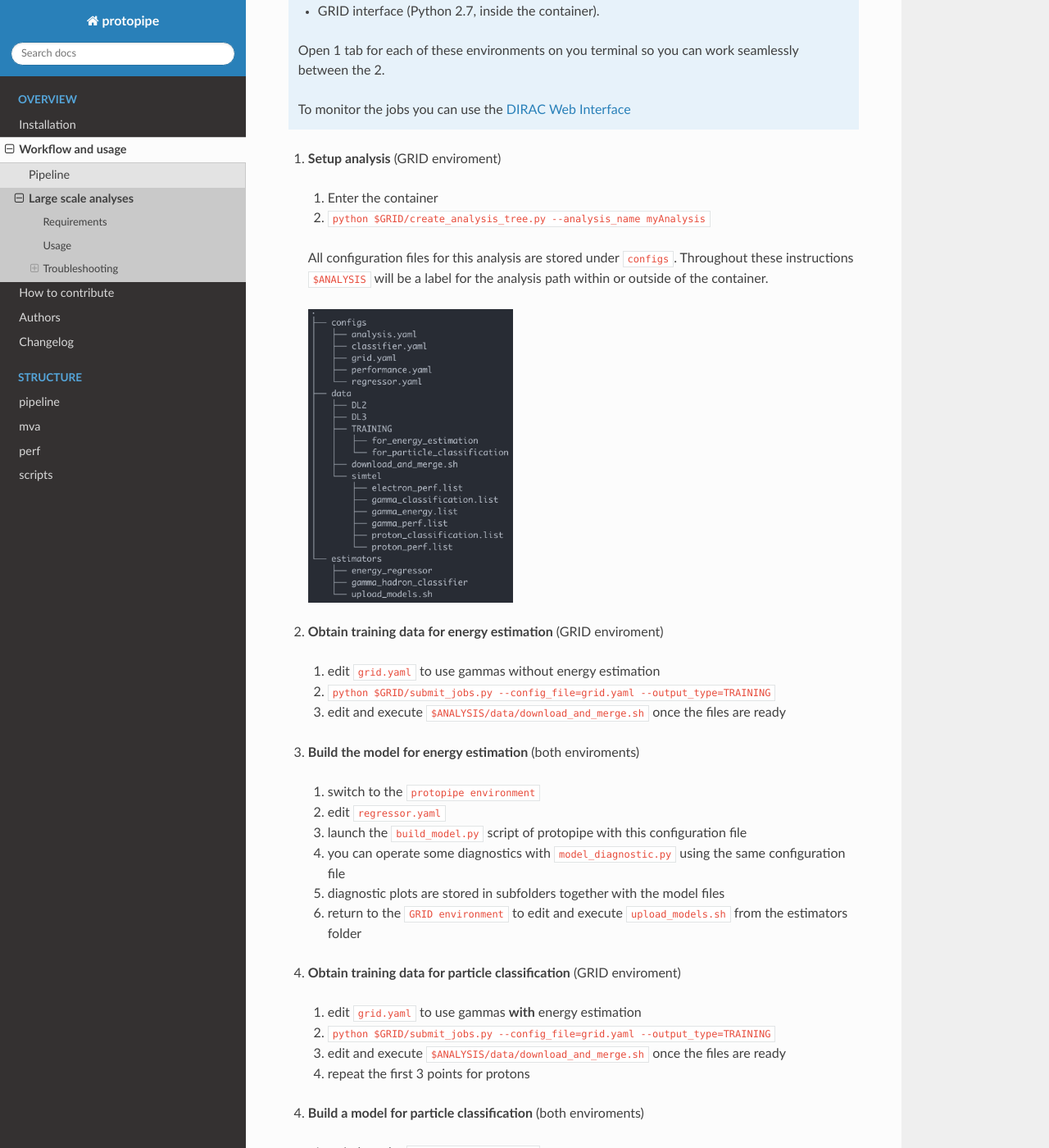
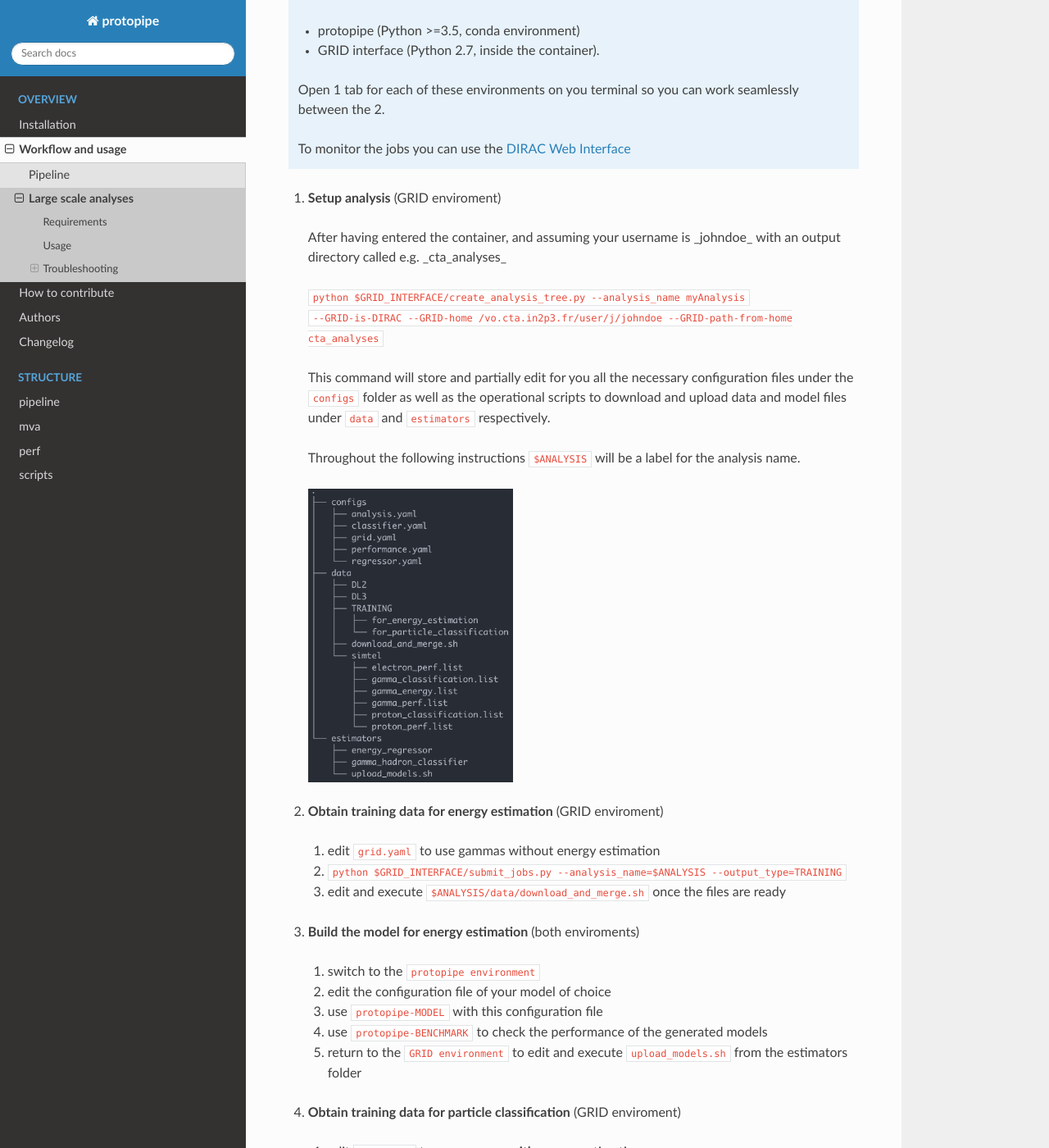
Before and after one commit to cta-observatory/protopipe, a Sphinx documentation site: the page built from docs/usage/use_grid.rst, in a window 1280 px wide and 1400 px high, scrolled down 770 px. Shown: the whole window at 82% size. Built offline with Sphinx 7.4.7 and the Read the Docs theme 2.0.0, drawn with Linux system fonts in a browser that asks for light colours; pages that are not in the unit, such as notebooks, are missing from menus; the version number could not be read and is left out; some of the changed text lies outside the part shown.

Commit message:
update grid documentation

```diff
--- a/docs/usage/use_grid.rst
+++ b/docs/usage/use_grid.rst
@@ -21,6 +21,8 @@ Usage
 
 .. note::
 
+  It is here assumed that you are working on a DIRAC-based grid environment.
+
   You will work with two different virtual environments:
 
   - protopipe (Python >=3.5, conda environment)
@@ -33,12 +35,19 @@ Usage
 
 1. **Setup analysis** (GRID enviroment)
 
-  1. Enter the container
-  2. ``python $GRID/create_analysis_tree.py --analysis_name myAnalysis``
+  After having entered the container, and assuming your username is _johndoe_
+  with an output directory called e.g. _cta_analyses_
 
-  All configuration files for this analysis are stored under ``configs``.
-  Throughout these instructions ``$ANALYSIS`` will be a label for the analysis
-  path within or outside of the container.
+  | ``python $GRID_INTERFACE/create_analysis_tree.py --analysis_name myAnalysis``
+  | ``--GRID-is-DIRAC --GRID-home /vo.cta.in2p3.fr/user/j/johndoe --GRID-path-from-home cta_analyses``
+
+  This command will store and partially edit for you all the necessary
+  configuration files under the ``configs`` folder as well as the operational
+  scripts to download and upload data and model files under ``data`` and
+  ``estimators`` respectively.
+
+  Throughout the following instructions ``$ANALYSIS`` will be a label for the analysis
+  name.
 
   .. figure:: ./AnalysisTree.png
     :width: 250
@@ -47,45 +56,46 @@ Usage
 2. **Obtain training data for energy estimation** (GRID enviroment)
 
   1. edit ``grid.yaml`` to use gammas without energy estimation
-  2. ``python $GRID/submit_jobs.py --config_file=grid.yaml --output_type=TRAINING``
+  2. ``python $GRID_INTERFACE/submit_jobs.py --analysis_name=$ANALYSIS --output_type=TRAINING``
   3. edit and execute ``$ANALYSIS/data/download_and_merge.sh`` once the files are ready
 
 3. **Build the model for energy estimation** (both enviroments)
 
   1. switch to the ``protopipe environment``
-  2. edit ``regressor.yaml``
-  3. launch the ``build_model.py`` script of protopipe with this configuration file
-  4. you can operate some diagnostics with ``model_diagnostic.py`` using the same configuration file
-  5. diagnostic plots are stored in subfolders together with the model files
-  6. return to the ``GRID environment`` to edit and execute ``upload_models.sh`` from the estimators folder
+  2. edit the configuration file of your model of choice
+  3. use ``protopipe-MODEL`` with this configuration file
+  4. use ``protopipe-BENCHMARK`` to check the performance of the generated models
+  5. return to the ``GRID environment`` to edit and execute ``upload_models.sh`` from the estimators folder
 
 4. **Obtain training data for particle classification** (GRID enviroment)
 
   1. edit ``grid.yaml`` to use gammas **with** energy estimation
-  2. ``python $GRID/submit_jobs.py --config_file=grid.yaml --output_type=TRAINING``
+  2. ``python $GRID_INTERFACE/submit_jobs.py --analysis_name=$ANALYSIS --output_type=TRAINING``
   3. edit and execute ``$ANALYSIS/data/download_and_merge.sh`` once the files are ready
   4. repeat the first 3 points for protons
+  5. use ``protopipe-BENCHMARK`` to check the estimated energies
 
 4. **Build a model for particle classification** (both enviroments)
 
   1. switch to the ``protopipe environment``
-  2. edit ``classifier.yaml``
-  3. launch the ``build_model.py`` script of protopipe with this configuration file
-  4. you can operate some diagnostics with ``model_diagnostic.py`` using the same configuration file
-  5. diagnostic plots are stored in subfolders together with the model files
-  6. return to the ``GRID environment`` to edit and execute ``upload_models.sh`` from the estimators folder
+  2. edit ``RandomForestClassifier.yaml``
+  3. use ``protopipe-MODEL`` with this configuration file
+  4. use ``protopipe-BENCHMARK`` to check the performance of the generated models
+  5. return to the ``GRID environment`` to edit and execute ``upload_models.sh`` from the ``estimators`` folder
 
 5. **Get DL2 data** (GRID enviroment)
 
 Execute points 1 and 2 for gammas, protons, and electrons separately.
 
-  1. ``python $GRID/submit_jobs.py --config_file=grid.yaml --output_type=DL2``
+  1. ``python $GRID_INTERFACE/submit_jobs.py --analysis_name=$ANALYSIS --output_type=DL2``
   2. edit and execute ``download_and_merge.sh``
+  3. use ``protopipe-BENCHMARK`` to check the quality of the generated DL2 data
 
 6. **Estimate the performance** (protopipe enviroment)
 
   1. edit ``performance.yaml``
   2. launch the performance script with this configuration file and an observation time
+  3. use ``protopipe-BENCHMARK`` to check the quality of the generated DL3 data
 
 
 Troubleshooting
```
Also changed, not shown: docs/install/grid.rst (+19 -11 lines).
